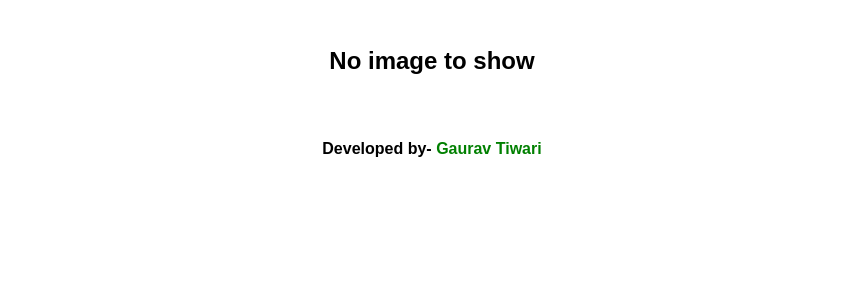
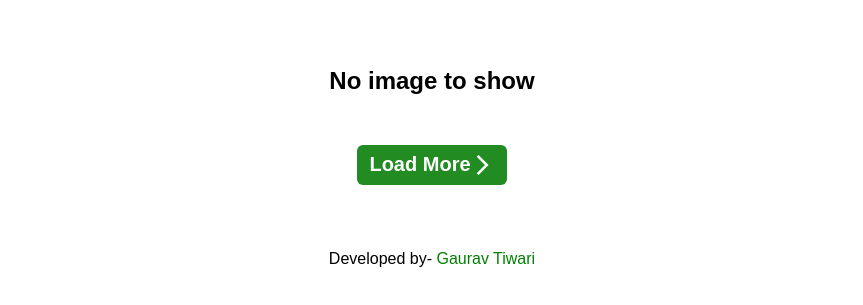
Before and after one commit to Gauravself31/image_Search_Engine, a plain HTML site: page index.html in a window 1280 px wide. Shown: the part 145-450 px from the top of the page, without its empty margins (208-1071 px from the left). Drawn offline with nearby package versions, Linux system fonts and the light colour scheme.

Commit message:
updated files

```diff
--- a/index.html
+++ b/index.html
@@ -23,16 +23,20 @@
     </header>
 
     <main>
-        <section></section>
+        <section>
         <div class="images-container">
             <h2>No image to show</h2>
         </div>
-        <button class="loadMoreBtn">Load More</button>
-        </section>
+
+        <button class="loadMoreBtn">Load More<span class="material-symbols-outlined">
+            arrow_forward_ios
+            </span></button>
+ </section>
     </main>
     <footer class="credit">
         <p>Developed by- <span> Gaurav</span> <span> Tiwari</span></p>
-    </footer>
+
+     </footer>
 
     <script src="script.js"></script>
 </body>
--- a/style.css
+++ b/style.css
@@ -98,9 +98,11 @@ cursor: pointer;
 
 }
 
+
+
 .loadMoreBtn{
     border: none;
-    background-color:blue;
+    background-color:forestgreen;
     color: white;
     font-size: 20px;
     font-weight: 600;
@@ -108,10 +110,12 @@ cursor: pointer;
     border-radius: 6px;
     cursor: pointer;
     display: none;
-    margin-left: 39%;
+   display: flex;
+   justify-content: center;
 
 }
-
+.loadMoreBtn:hover{
+   background: blue;
 }
 main section{
     display: flex;
@@ -124,7 +128,7 @@ main section{
 
 .credit{
     border:#20b2aa;
-   font-weight: 600;
+
    padding-top: 15px;
 
 }
```
